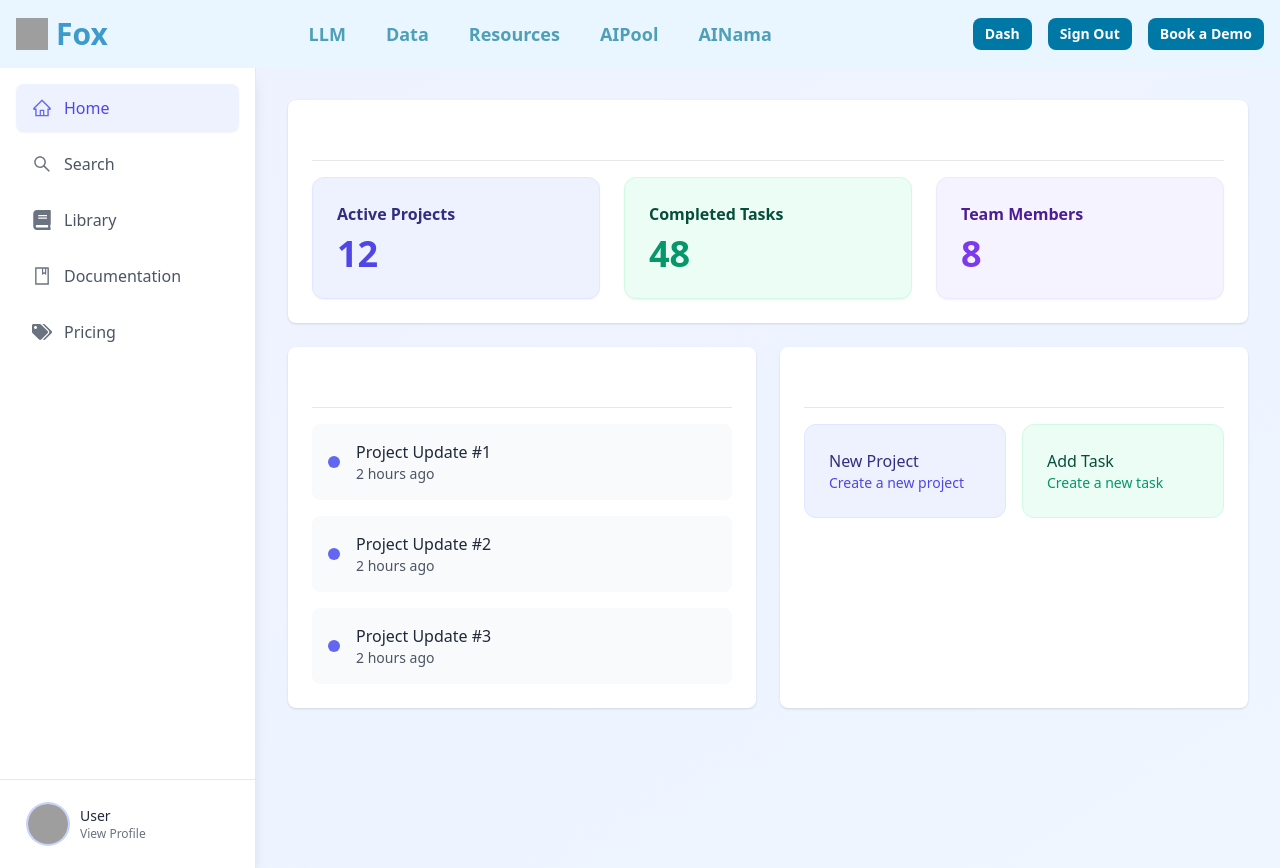
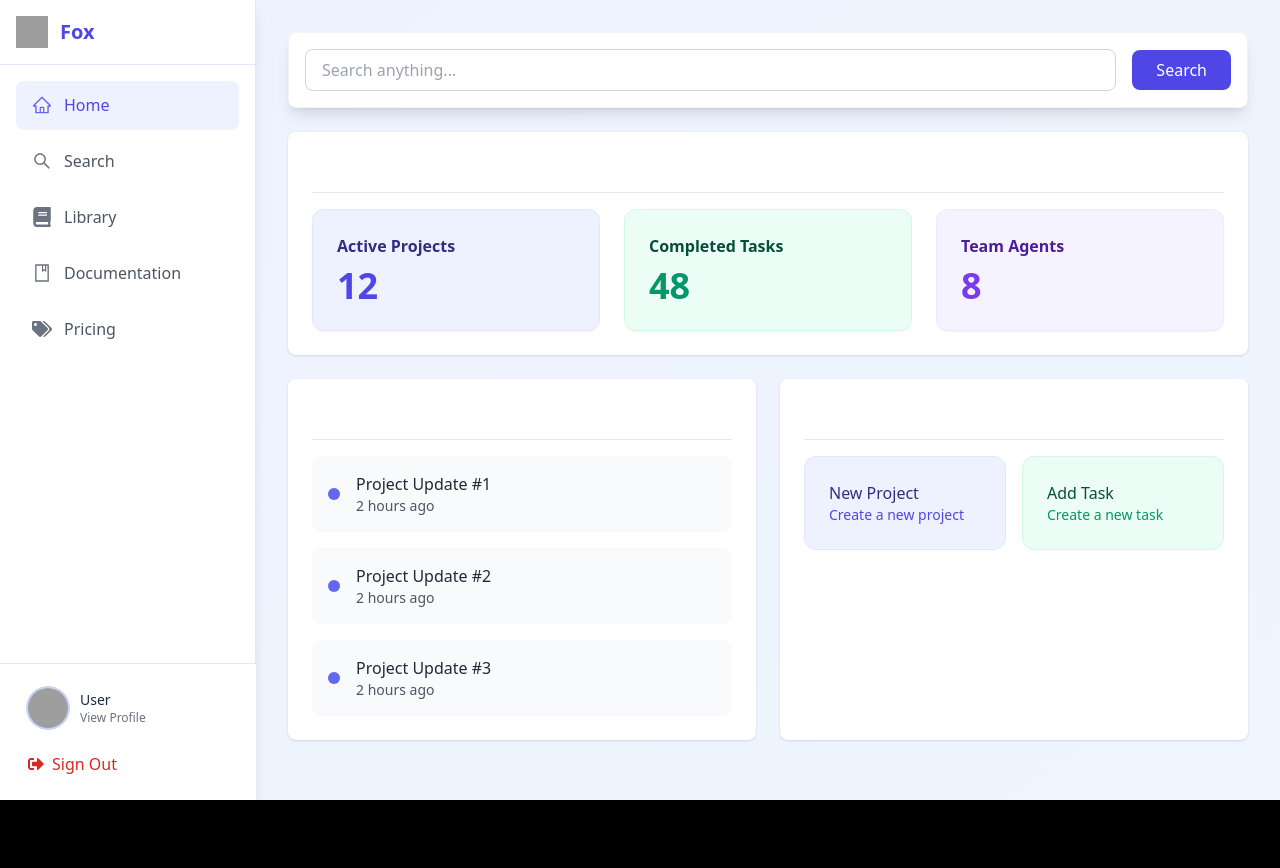
Before and after one commit to Samarths12/Foxxai, a React (Create React App) app: page /dashboard in a window 1280 px wide. After the commit the page ends 800 px from the top, so only its background shows below. Built offline with nearby package versions, Linux system fonts and the light colour scheme; sample sign-in values are in the browser's storage; grey boxes are pictures that could not be loaded.

Commit message:
dashboard updated

```diff
--- a/src/App.js
+++ b/src/App.js
@@ -1,5 +1,5 @@
 import React from "react";
-import { BrowserRouter as Router, Routes, Route } from "react-router-dom";
+import { BrowserRouter as Router, Routes, Route, useLocation } from "react-router-dom";
 import Header from "./components/Header";
 import Hero from "./components/Hero";
 import Info from "./components/Info";
@@ -9,19 +9,17 @@ import Form from "./components/Form";
 import About from "./components/About";
 import ImageCarousel from "./components/ImageCarousel";
 import AuthForm from "./components/AuthForm";
-import Dashboard from "./components/Dashboard"; // Import Dashboard component
+import Dashboard from "./components/Dashboard";
 import People from "./components/People";
 
-const App = () => {
-  const handleLogin = () => {
-    localStorage.setItem("isAuthenticated", "true");
-    window.dispatchEvent(new Event('storage')); // Trigger storage event
-  };
+// Layout component with handleLogin prop
+const AppLayout = ({ handleLogin }) => {
+  const location = useLocation();
+  const isDashboardRoute = location.pathname === '/dashboard';
 
   return (
-    <Router>
     <div className="bg-black">
-        <Header />
+      {!isDashboardRoute && <Header />}
       <Routes>
         <Route
           path="/"
@@ -42,9 +40,26 @@ const App = () => {
           path="/signin"
           element={<AuthForm onLogin={handleLogin} />}
         />
-          <Route path="/dashboard" element={<Dashboard />} />
+        <Route
+          path="/dashboard"
+          element={<Dashboard />}
+        />
       </Routes>
     </div>
+  );
+};
+
+// Main App component
+const App = () => {
+  // Define handleLogin at the top level
+  const handleLogin = () => {
+    localStorage.setItem("isAuthenticated", "true");
+    window.dispatchEvent(new Event('storage')); // Trigger storage event
+  };
+
+  return (
+    <Router>
+      <AppLayout handleLogin={handleLogin} />
     </Router>
   );
 };
--- a/src/components/Dashboard.js
+++ b/src/components/Dashboard.js
@@ -1,10 +1,14 @@
 import React, { useState } from 'react';
 import { Navigate } from 'react-router-dom';
 import { AiOutlineHome, AiOutlineSearch, AiOutlineBook } from 'react-icons/ai';
-import { FaTags, FaUser, FaBook } from 'react-icons/fa';
+import { FaTags, FaUser, FaBook, FaSignOutAlt } from 'react-icons/fa';
 import { Card, CardHeader, CardTitle, CardContent } from './Card';
+import { useNavigate } from 'react-router-dom';
+
+
 
 const Dashboard = () => {
+  const navigate = useNavigate();
   const [activeTab, setActiveTab] = useState('home');
   const [userName, setUserName] = useState('User');
   const isAuthenticated = localStorage.getItem('isAuthenticated') === 'true';
@@ -13,6 +17,16 @@ const Dashboard = () => {
     return <Navigate to="/signin" />;
   }
 
+
+
+const handleLogoClick = () => {
+  navigate('/');
+};
+
+  const handleSignOut = () => {
+    localStorage.setItem('isAuthenticated', 'false');
+    window.location.href = '/signin';
+  };
   const navItems = [
     { id: 'home', icon: AiOutlineHome, label: 'Home' },
     { id: 'search', icon: AiOutlineSearch, label: 'Search' },
@@ -24,6 +38,19 @@ const Dashboard = () => {
   const contentComponents = {
     home: (
       <div className="space-y-6">
+        {/* Search Box */}
+        <div className="bg-white shadow-lg border border-gray-100 p-4 rounded-lg flex items-center space-x-4">
+          <input
+            type="text"
+            placeholder="Search anything..."
+            className="text-black flex-1 px-4 py-2 border border-gray-300 rounded-lg focus:ring-2 focus:ring-indigo-500 focus:outline-none"
+          />
+          <button className="bg-indigo-600 text-white px-6 py-2 rounded-lg hover:bg-indigo-700 transition-colors">
+            Search
+          </button>
+        </div>
+
+        {/* Welcome Back Card */}
         <Card className="bg-white shadow-lg border border-gray-100">
           <CardHeader className="border-b border-gray-100">
             <CardTitle className="text-2xl text-gray-800">Welcome Back!</CardTitle>
@@ -39,12 +66,14 @@ const Dashboard = () => {
                 <p className="text-4xl font-bold text-emerald-600">48</p>
               </div>
               <div className="bg-violet-50 p-6 rounded-xl shadow-sm border border-violet-100 hover:shadow-md transition-shadow">
-                <h3 className="font-semibold text-violet-900 mb-2">Team Members</h3>
+                <h3 className="font-semibold text-violet-900 mb-2">Team Agents</h3>
                 <p className="text-4xl font-bold text-violet-600">8</p>
               </div>
             </div>
           </CardContent>
         </Card>
+
+        {/* Recent Activity and Quick Actions */}
         <div className="grid grid-cols-1 md:grid-cols-2 gap-6">
           <Card className="bg-white shadow-lg border border-gray-100">
             <CardHeader className="border-b border-gray-100">
@@ -53,7 +82,10 @@ const Dashboard = () => {
             <CardContent>
               <div className="space-y-4">
                 {[1, 2, 3].map((i) => (
-                  <div key={i} className="flex items-center space-x-4 p-4 rounded-lg bg-gray-50 hover:bg-gray-100 transition-colors">
+                  <div
+                    key={i}
+                    className="flex items-center space-x-4 p-4 rounded-lg bg-gray-50 hover:bg-gray-100 transition-colors"
+                  >
                     <div className="w-3 h-3 bg-indigo-500 rounded-full"></div>
                     <div>
                       <p className="font-medium text-gray-800">Project Update #{i}</p>
@@ -64,6 +96,7 @@ const Dashboard = () => {
               </div>
             </CardContent>
           </Card>
+
           <Card className="bg-white shadow-lg border border-gray-100">
             <CardHeader className="border-b border-gray-100">
               <CardTitle className="text-xl text-gray-800">Quick Actions</CardTitle>
@@ -252,10 +285,26 @@ const Dashboard = () => {
   return (
     <div className="min-h-screen bg-gradient-to-br from-indigo-50 to-blue-50">
       <div className="flex h-screen">
+        {/* Sidebar with Logo and Fox text */}
+        <div className="w-64 bg-white border-r border-indigo-100 shadow-lg flex flex-col">
+          {/* Logo and Fox Text */}
+          <div className="p-4 border-b border-indigo-100">
+  <div
 
-        <div className="w-64 bg-white border-r border-indigo-100 shadow-lg flex flex-col justify-between">
+    className="flex items-center space-x-3 cursor-pointer hover:opacity-80 transition-opacity"
+    onClick={handleLogoClick}
+  >
+    <img
+      src="https://img.freepik.com/premium-photo/visual-fox_931878-695311.jpg"
+      alt="Fox Logo"
+      className="w-8 h-8"
+    />
+    <span className="text-xl font-bold text-indigo-600">Fox</span>
+  </div>
+</div>
 
-          <nav className="p-4 space-y-2">
+          {/* Navigation */}
+          <nav className="p-4 space-y-2 flex-grow">
             {navItems.map((item) => {
               const Icon = item.icon;
               return (
@@ -282,8 +331,8 @@ const Dashboard = () => {
             })}
           </nav>
 
-
-          <div className="mt-auto p-4 border-t border-indigo-100 bg-white">
+          {/* User Info and Sign Out - Fixed at Bottom */}
+          <div className="fixed bottom-0 w-64 p-4 border-t border-indigo-100 bg-white space-y-2">
             <div className="flex items-center space-x-3 px-3 py-2 rounded-lg hover:bg-gray-50 transition-colors group cursor-pointer">
               <div className="w-10 h-10 bg-gradient-to-br from-indigo-100 to-blue-100 rounded-full overflow-hidden ring-2 ring-indigo-200">
                 <img
@@ -301,10 +350,19 @@ const Dashboard = () => {
                 </span>
               </div>
             </div>
+
+            {/* Sign Out Button */}
+            <button
+              onClick={handleSignOut}
+              className="w-full flex items-center space-x-2 px-3 py-2 rounded-lg text-red-600 hover:bg-red-50 transition-colors"
+            >
+              <FaSignOutAlt size={16} />
+              <span>Sign Out</span>
+            </button>
           </div>
         </div>
 
-
+        {/* Main Content */}
         <div className="flex-1 overflow-auto p-8">
           {contentComponents[activeTab]}
         </div>
--- a/src/components/Form.js
+++ b/src/components/Form.js
@@ -1,4 +1,4 @@
-import React, { useState } from "react";
+import React, { useState, useEffect } from "react";
 import { FiMessageSquare } from "react-icons/fi";
 import { IoSend } from "react-icons/io5";
 
@@ -7,16 +7,29 @@ const ChatBox = () => {
   const [messages, setMessages] = useState([]);
   const [currentMessage, setCurrentMessage] = useState("");
 
+  // Add welcome message when chat is opened
+  useEffect(() => {
+    if (isChatOpen && messages.length === 0) {
+      setMessages([
+        {
+          text: "Tell us what you are looking for, we are here to help.",
+          sender: "bot"
+        }
+      ]);
+    }
+  }, [isChatOpen]);
+
   const handleSendMessage = () => {
     if (currentMessage.trim()) {
       setMessages([...messages, { text: currentMessage, sender: "user" }]);
       setCurrentMessage("");
-
-
       setTimeout(() => {
         setMessages((prevMessages) => [
           ...prevMessages,
-          { text: "Thanks for your message! We'll get back to you shortly.", sender: "bot" },
+          {
+            text: "Thanks for your message! We'll get back to you shortly.",
+            sender: "bot"
+          }
         ]);
       }, 1000);
     }
@@ -26,7 +39,6 @@ const ChatBox = () => {
 
   return (
     <div>
-
       <div className="fixed bottom-8 right-8 z-50">
         <button
           onClick={toggleChat}
@@ -35,8 +47,6 @@ const ChatBox = () => {
           <FiMessageSquare className="text-2xl" />
         </button>
       </div>
-
-
       {isChatOpen && (
         <div className="fixed bottom-20 right-8 bg-white w-80 max-w-full shadow-lg rounded-xl border border-gray-300 z-50">
           <div className="bg-gradient-to-r from-blue-400 to-blue-600 text-white p-4 rounded-t-xl flex justify-between items-center">
@@ -70,7 +80,7 @@ const ChatBox = () => {
               type="text"
               value={currentMessage}
               onChange={(e) => setCurrentMessage(e.target.value)}
-              placeholder={currentMessage || "Type your message..."}
+              placeholder="Type your message..."
               className="flex-1 p-2 border border-gray-300 rounded-lg focus:outline-none focus:ring focus:border-blue-400 text-black"
             />
             <button
--- a/src/components/Header.js
+++ b/src/components/Header.js
@@ -8,7 +8,6 @@ const Header = () => {
   const [isAuthenticated, setIsAuthenticated] = useState(false);
   const navigate = useNavigate();
 
-
   useEffect(() => {
     const checkAuth = () => {
       const authStatus = localStorage.getItem("isAuthenticated");
@@ -17,10 +16,10 @@ const Header = () => {
 
     checkAuth();
 
-    window.addEventListener('storage', checkAuth);
+    window.addEventListener("storage", checkAuth);
 
     return () => {
-      window.removeEventListener('storage', checkAuth);
+      window.removeEventListener("storage", checkAuth);
     };
   }, []);
 
@@ -36,18 +35,30 @@ const Header = () => {
     { href: "#llm", label: "LLM" },
     { href: "#data", label: "Data" },
     { href: "#resources", label: "Resources" },
-    { href: "#aipool", label: "AIPool" },
+    { href: "#features", label: "Blogs" }, // Scroll to Features
     { href: "#ainama", label: "AINama" },
   ];
 
+  const handleScrollToSection = (id) => {
+    const element = document.querySelector(id);
+    if (element) {
+      element.scrollIntoView({ behavior: "smooth" });
+    }
+    setIsOpen(false); // Close the mobile menu
+  };
+
   const handleDashClick = () => {
-    navigate('/dashboard');
+    navigate("/dashboard");
   };
 
   const handleSignOut = () => {
     setIsAuthenticated(false);
     localStorage.setItem("isAuthenticated", "false");
     navigate("/");
+  };
+
+  const handleLogoClick = () => {
+    navigate("/"); // Redirects to the main page
   };
 
   return (
@@ -58,7 +69,10 @@ const Header = () => {
     >
       <div className="container mx-auto px-4 py-4">
         <div className="flex justify-between items-center">
-          <div className="flex items-center space-x-2 group">
+          <div
+            className="flex items-center space-x-2 group cursor-pointer"
+            onClick={handleLogoClick} // Added onClick to redirect
+          >
             <img
               src="https://img.freepik.com/premium-photo/visual-fox_931878-695311.jpg"
               alt="Logo"
@@ -76,6 +90,10 @@ const Header = () => {
                   <a
                     href={item.href}
                     className="text-[#4f9fb8] text-lg font-semibold hover:text-[#0078a6] transition-colors duration-300 relative after:content-[''] after:absolute after:bottom-0 after:left-0 after:w-0 after:h-0.5 after:bg-[#0078a6] hover:after:w-full after:transition-all after:duration-300"
+                    onClick={(e) => {
+                      e.preventDefault();
+                      handleScrollToSection(item.href);
+                    }}
                   >
                     {item.label}
                   </a>
@@ -136,7 +154,10 @@ const Header = () => {
                   <a
                     href={item.href}
                     className="text-[#4f9fb8] text-lg font-semibold hover:text-[#0078a6] transition-colors duration-300 block"
-                    onClick={() => setIsOpen(false)}
+                    onClick={(e) => {
+                      e.preventDefault();
+                      handleScrollToSection(item.href);
+                    }}
                   >
                     {item.label}
                   </a>
```
Lines whose indentation alone changed are shown as unchanged.
